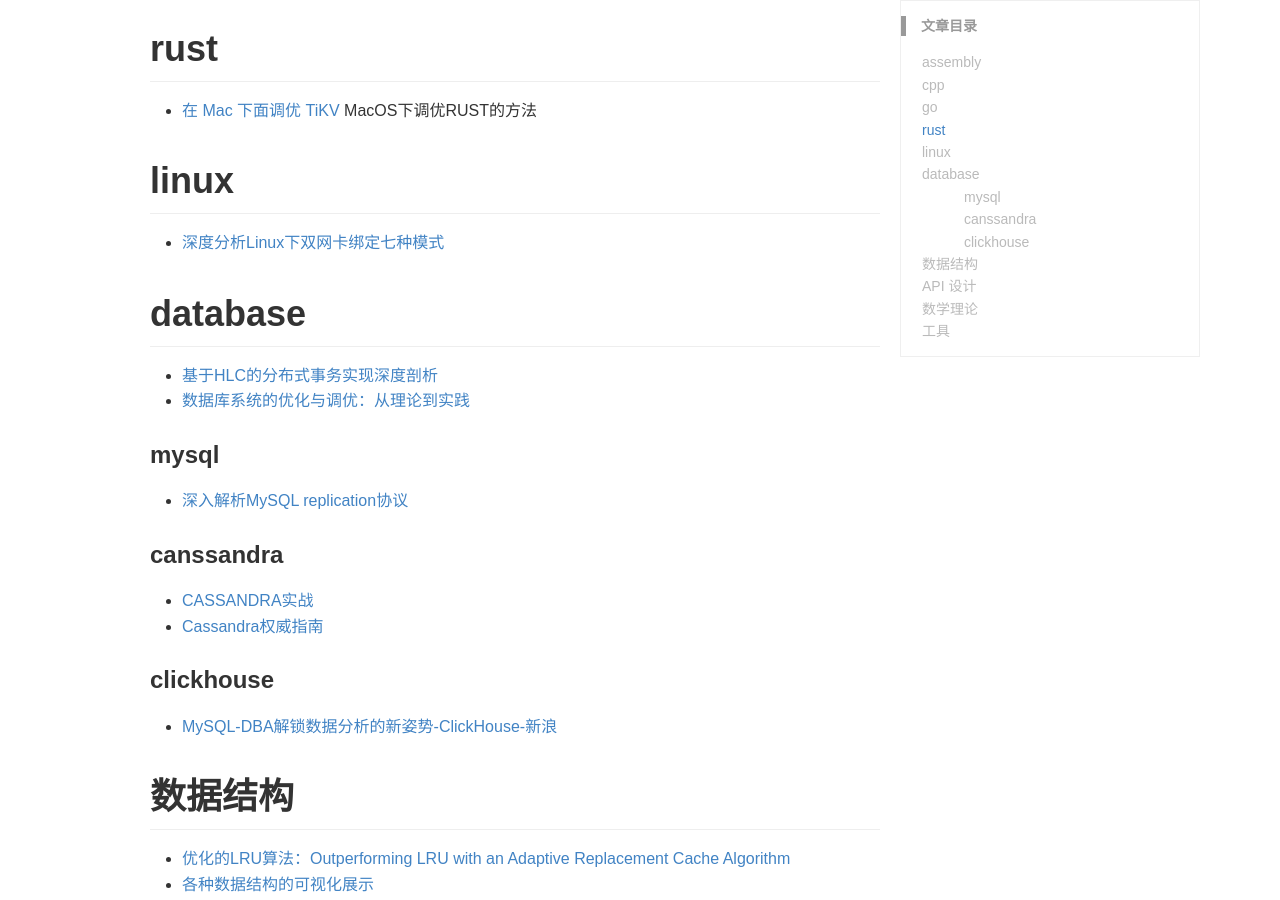
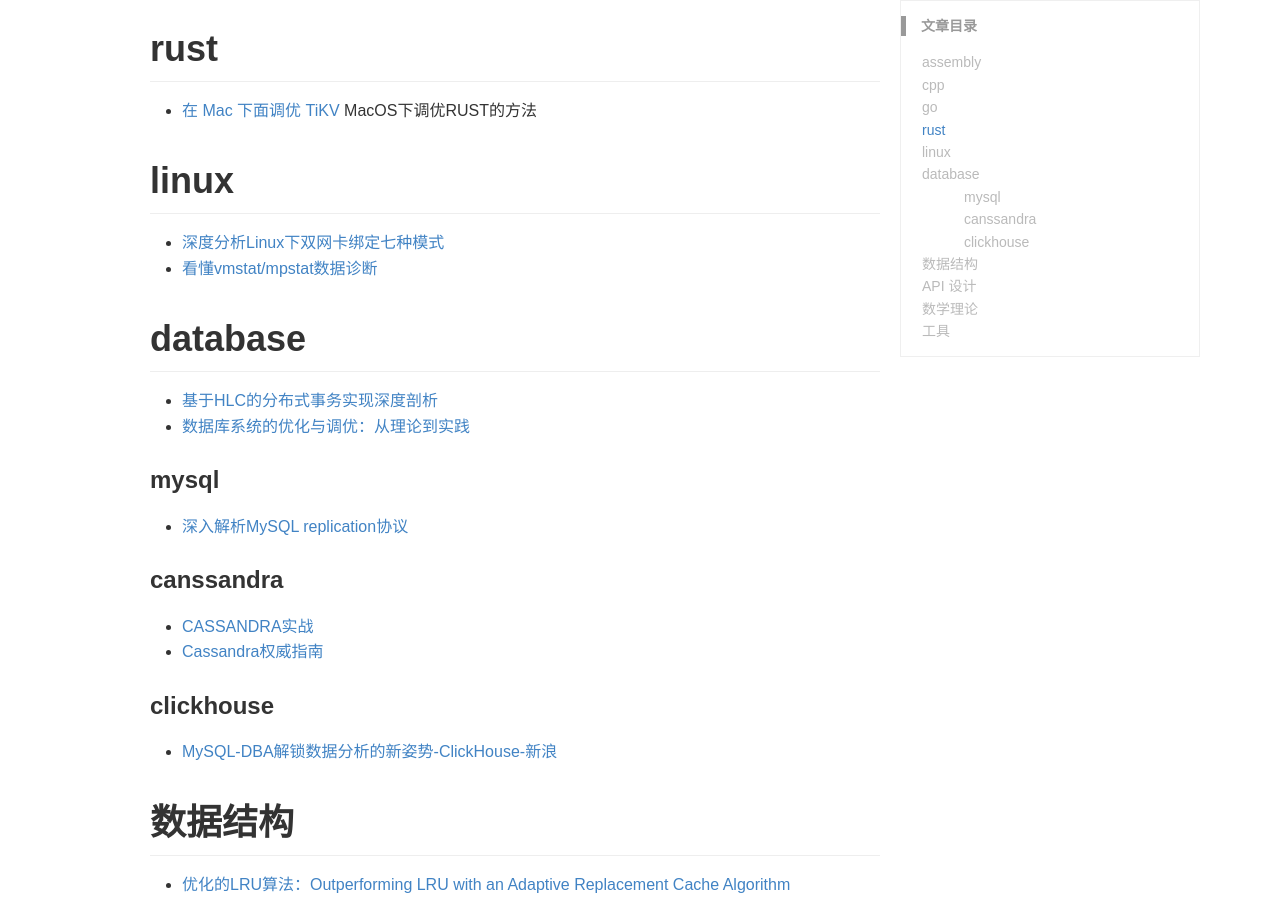
Before and after one commit to lrita/lrita.github.io, a Jekyll site: the page built from _wiki/books.md, in a window 1280 px wide and 900 px high, scrolled down 617 px. Built offline with Jekyll 4.4.1, drawn with Linux system fonts in a browser that asks for light colours; comment, search, counter and statistics services are not loaded.

Commit message:
add _wiki/books.md

```diff
--- a/_wiki/books.md
+++ b/_wiki/books.md
@@ -22,6 +22,7 @@ keywords: 编程书籍
 
 # linux
 * [深度分析Linux下双网卡绑定七种模式](/images/posts/linux/深度分析Linux下双网卡绑定七种模式.pdf)
+* [看懂vmstat/mpstat数据诊断](/images/posts/filesystem/Extreme-Linux-Performance-Monitoring-and-Tuning.pdf)
 
 # database
 * [基于HLC的分布式事务实现深度剖析](/images/posts/database/基于HLC的分布式事务实现深度剖析.pdf)
```
Also changed, not shown: 1 other file.
